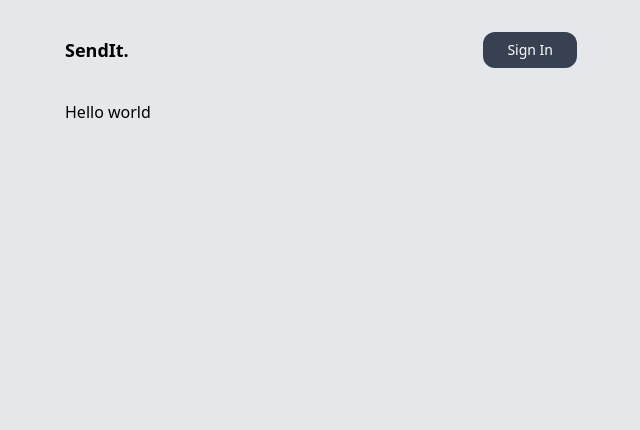
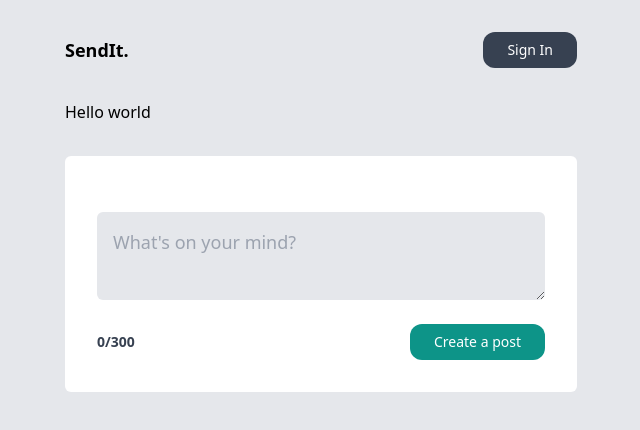
Before and after one commit to LaureanoDev/postit, a Next.js app: page / in a window 1280 px wide. Shown: the top 430 px of the page, without its empty margins (319-959 px from the left). Built offline with nearby package versions, Linux system fonts and the light colour scheme; no server answers.

Commit message:
input and counter characters added

```diff
--- /dev/null
+++ b/app/components/AddPost.tsx
@@ -0,0 +1,31 @@
+"use client";
+
+import { useState } from "react";
+
+export default function AddPost() {
+  const [title, setTitle] = useState("");
+  const [isDisabled, setIsDisabled] = useState(false)
+  return (
+    <form className="bg-white my-8 p-8 rounded-md">
+      <div className="flex flex-col my-4 ">
+        <textarea
+          onChange={(e) => setTitle(e.target.value)}
+          name="title"
+          value={title}
+          placeholder="What's on your mind?"
+          className="p-4 text-lg rounded-md my-2 bg-gray-200"
+        ></textarea>
+      </div>
+      <div className="flex items-center justify-between gap-2">
+        <p className={`font-bold text-sm ${title.length > 300 ? "text-red-700" : "text-gray-700"}`}>{`${title.length}/300`}</p>
+        <button
+          disabled={isDisabled}
+          className="text-sm bg-teal-600 text-white py-2 px-6 rounded-xl disabled:opacity-25"
+          type="submit"
+        >
+          Create a post
+        </button>
+      </div>
+    </form>
+  );
+}
--- a/app/page.tsx
+++ b/app/page.tsx
@@ -1,7 +1,11 @@
+'use client'
+import AddPost from "./components/AddPost";
+
 export default function Home() {
   return (
     <main>
       <h1>Hello world</h1>
+      <AddPost />
     </main>
   );
 }
```
